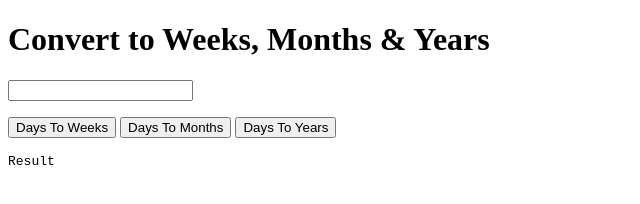
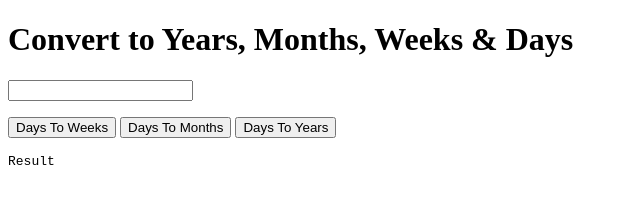
Before and after one commit to Python125/ConvertToYMW, a plain HTML site: page index.html in a window 1280 px wide. Shown: the whole page, without its empty margins (0-640 px from the left). Drawn offline with Linux system fonts and the light colour scheme.

Commit message:
Update index.html

```diff
--- a/index.html
+++ b/index.html
@@ -7,7 +7,7 @@
     <title>Time Converter</title>
 </head>
 <body>
-    <h1>Convert to Weeks, Months & Years</h1>
+    <h1>Convert to Years, Months, Weeks & Days</h1>
     <p><input type="number" id="time"></p>
     <p>
         <button id="day2week">Days To Weeks</button>
```
